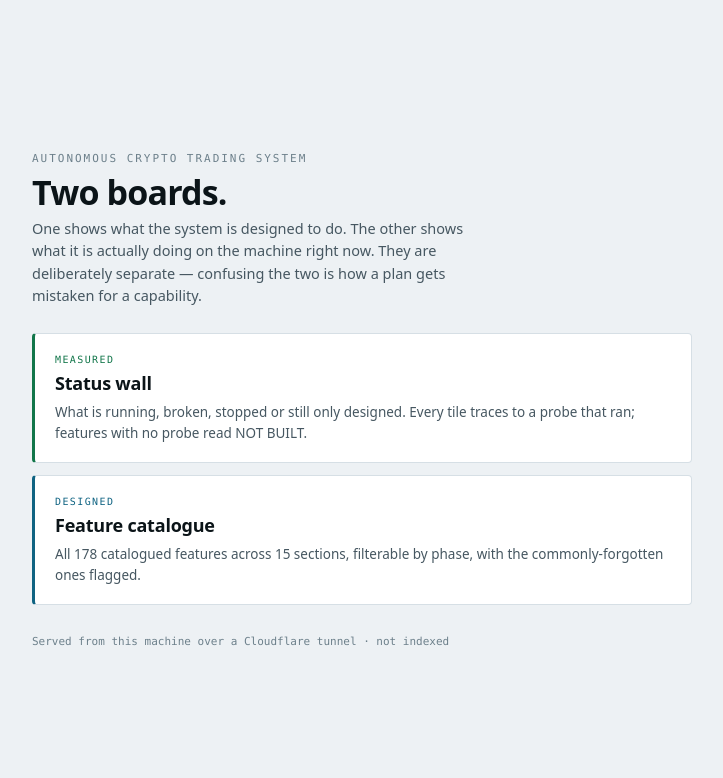
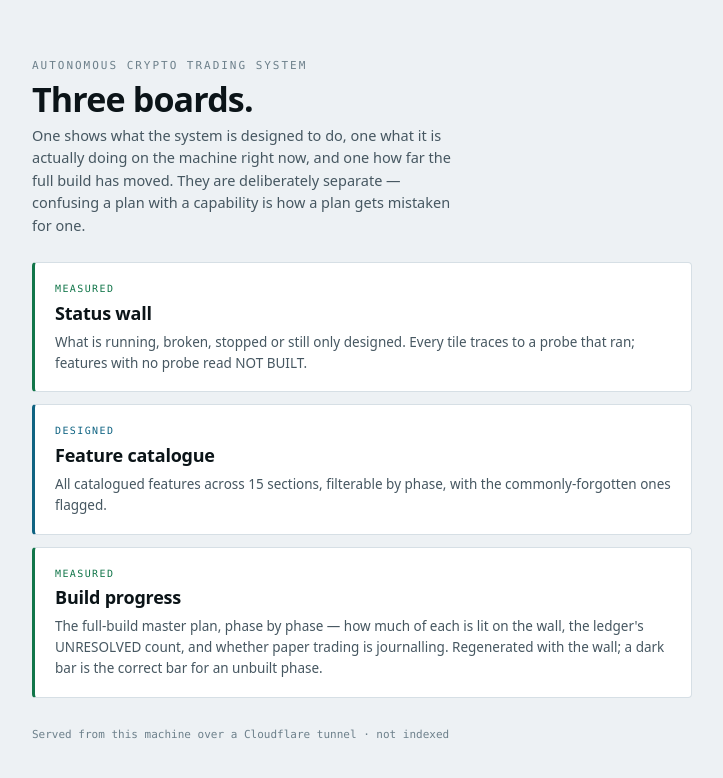
Before and after one commit to ajithd747-dotcom/research, a plain HTML site: page dashboard/index.html in a window 1280 px wide. Shown: the whole page, without its empty margins (278-1001 px from the left). Drawn offline with Linux system fonts and the light colour scheme.

Commit message:
feat: the landing page carries the third board, and drops a hand-typed count
Build-progress card added. The '178 features' figure was asserted prose that
had already drifted from the catalogue's 186 - removed rather than updated,
because the catalogue page states its own count.

Co-Authored-By: Claude Fable 5 <noreply@anthropic.com>
Claude-Session: https://claude.ai/code/session_01KnQq7zNWVYsDdomL5DEtEr

```diff
--- a/dashboard/index.html
+++ b/dashboard/index.html
@@ -47,10 +47,11 @@
 <body>
   <div class="wrap">
     <div class="kicker">Autonomous crypto trading system</div>
-    <h1>Two boards.</h1>
-    <p class="sub">One shows what the system is designed to do. The other shows what it is
-    actually doing on the machine right now. They are deliberately separate — confusing the
-    two is how a plan gets mistaken for a capability.</p>
+    <h1>Three boards.</h1>
+    <p class="sub">One shows what the system is designed to do, one what it is actually
+    doing on the machine right now, and one how far the full build has moved. They are
+    deliberately separate — confusing a plan with a capability is how a plan gets
+    mistaken for one.</p>
 
     <div class="cards">
       <a class="card live" href="status-wall.html">
@@ -62,8 +63,16 @@
       <a class="card design" href="feature-catalogue.html">
         <div class="card-k">Designed</div>
         <div class="card-t">Feature catalogue</div>
-        <div class="card-d">All 178 catalogued features across 15 sections, filterable by
+        <div class="card-d">All catalogued features across 15 sections, filterable by
         phase, with the commonly-forgotten ones flagged.</div>
+      </a>
+      <a class="card live" href="build-progress.html">
+        <div class="card-k">Measured</div>
+        <div class="card-t">Build progress</div>
+        <div class="card-d">The full-build master plan, phase by phase — how much of each
+        is lit on the wall, the ledger's UNRESOLVED count, and whether paper trading is
+        journalling. Regenerated with the wall; a dark bar is the correct bar for an
+        unbuilt phase.</div>
       </a>
     </div>
 
```
